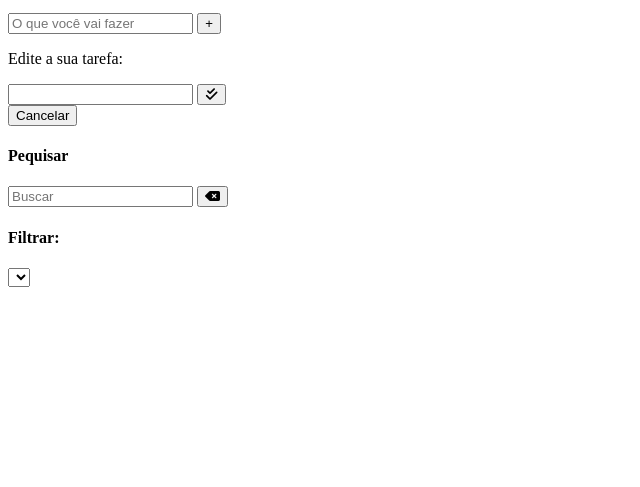
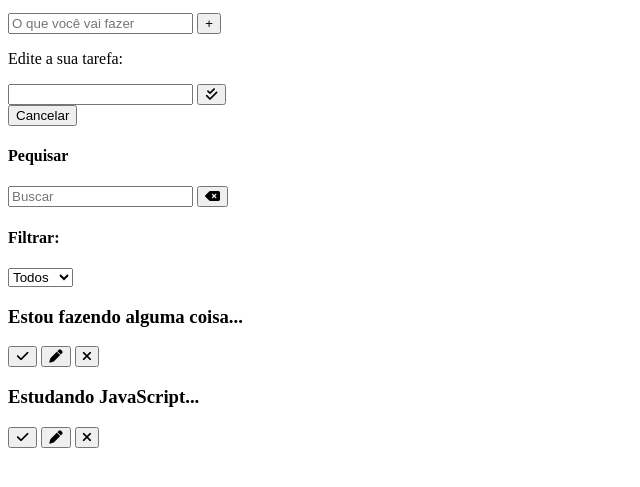
Before and after one commit to Jeffersoncs91/projeto-to-do, a plain HTML site: page index.html in a window 1280 px wide. Shown: the part 101-588 px from the top of the page, without its empty margins (0-640 px from the left). Drawn offline with Linux system fonts and the light colour scheme.

Commit message:
em criação

```diff
--- a/index.html
+++ b/index.html
@@ -48,7 +48,37 @@
             </div>
             <div id="filter">
                 <h4>Filtrar:</h4>
-                <select id="filter-select"></select>
+                <select id="filter-select">
+                    <option value="all">Todos</option>
+                    <option value="done">Feitos</option>
+                    <option value="todo">A fazer</option>
+                </select>
+            </div>
+        </div>
+        <div id="todo-list">
+            <div class="todo">
+                <h3>Estou fazendo alguma coisa...</h3>
+                <button class="finish-todo">
+                    <i class="fa-solid fa-check"></i>
+                </button>
+                <button class="edit-todo">
+                    <i class="fa-solid fa-pen"></i>
+                </button>
+                <button class="remove-todo">
+                    <i class="fa-solid fa-xmark"></i>
+                </button>
+            </div>
+            <div class="todo">
+                <h3>Estudando JavaScript...</h3>
+                <button class="finish-todo">
+                    <i class="fa-solid fa-check"></i>
+                </button>
+                <button class="edit-todo">
+                    <i class="fa-solid fa-pen"></i>
+                </button>
+                <button class="remove-todo">
+                    <i class="fa-solid fa-xmark"></i>
+                </button>
             </div>
         </div>
     </div>
```
